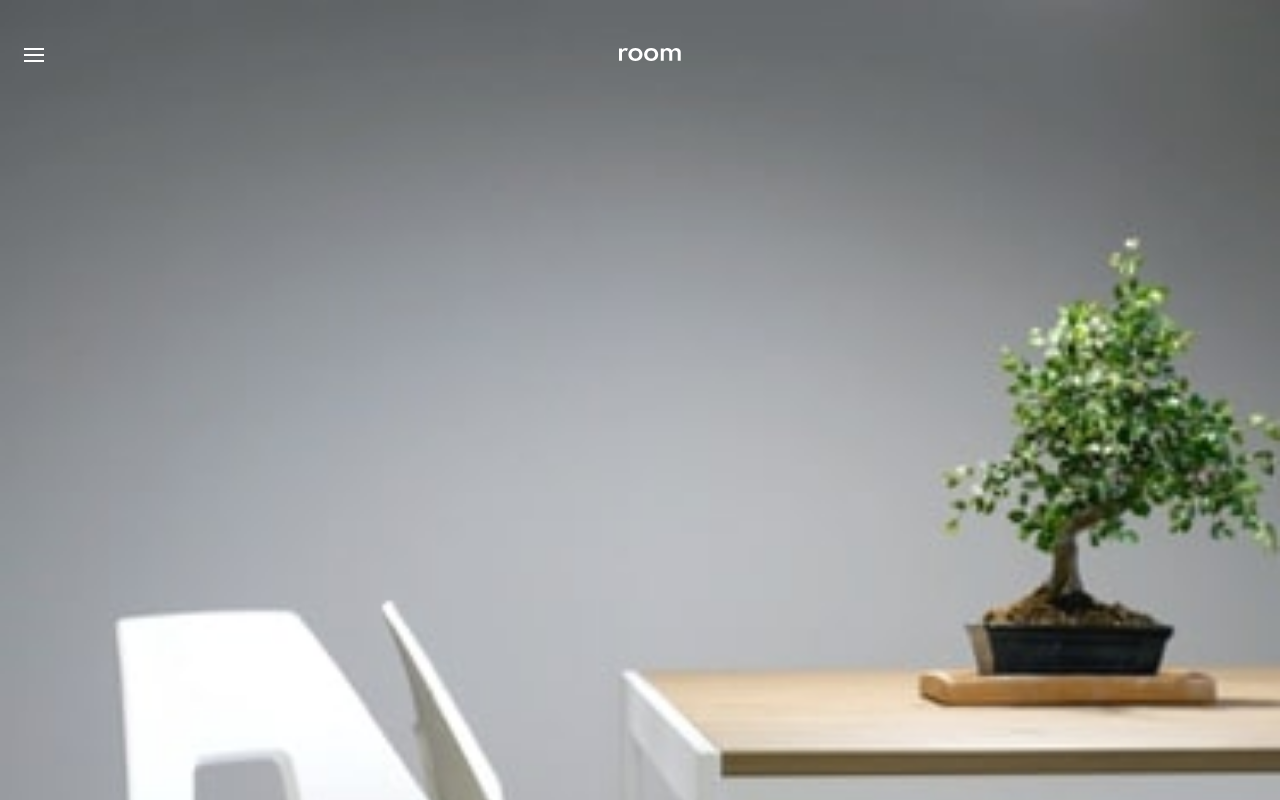
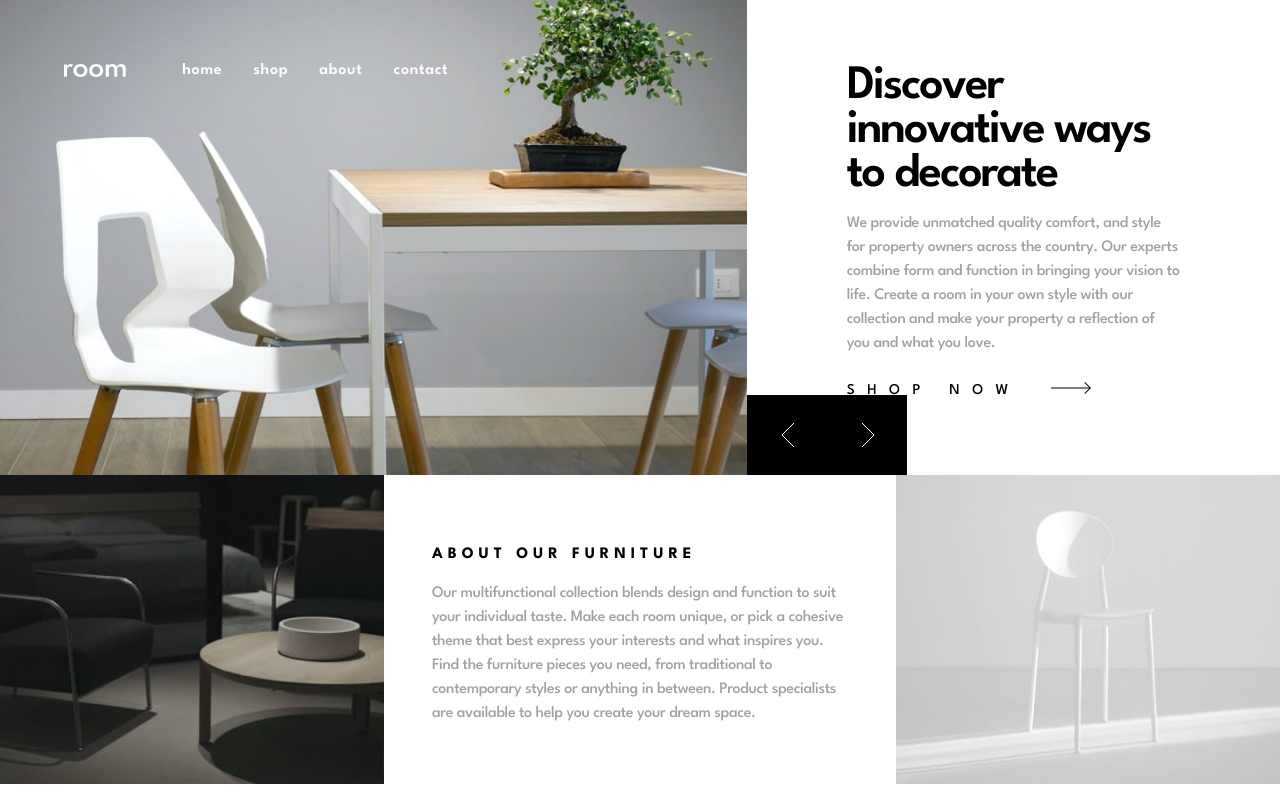
Before and after one commit to thenameiswiiwin/room-homepage, a React (Vite) app: page / in a window 1280 px wide. Shown: the top 800 px of the page. Built offline with nearby package versions, Linux system fonts and the light colour scheme.

Commit message:
desktop responsive

```diff
--- a/src/components/home/About.tsx
+++ b/src/components/home/About.tsx
@@ -2,19 +2,23 @@ import { AboutInfo } from '../../data/data';
 
 const About = () => {
   return (
-    <div>
-      <section>
-        <img src={AboutInfo.imgDark} alt="dark furniture" className="w-full" />
+    <div className="lg:grid lg:grid-cols-10">
+      <section className="lg:col-span-3">
+        <img
+          src={AboutInfo.imgDark}
+          alt="dark furniture"
+          className="h-full w-full object-cover"
+        />
       </section>
-      <section className="space-y-about px-8 pt-about-top pb-about-bottom">
+      <section className="space-y-about px-8 pt-about-top pb-about-bottom lg:col-span-4 lg:mx-auto lg:px-[48px] lg:pt-[68px] lg:pb-[58px]">
         <h2 className="uppercase">{AboutInfo.title}</h2>
         <p>{AboutInfo.description}</p>
       </section>
-      <section>
+      <section className="lg:col-span-3">
         <img
           src={AboutInfo.imgLight}
           alt="light furniture"
-          className="w-full"
+          className="h-full w-full"
         />
       </section>
     </div>
--- a/src/components/home/Hero.tsx
+++ b/src/components/home/Hero.tsx
@@ -15,14 +15,18 @@ const Hero = () => {
   };
 
   return (
-    <div>
+    <div className="lg:grid lg:grid-cols-12 lg:grid-rows-1">
+      <div className="lg:col-span-7">
         <SlideImage
           currentSlide={currentSlide}
           slides={Slides}
           prevSlide={prevSlide}
           nextSlide={nextSlide}
         />
+      </div>
+      <div className="flex items-center justify-center lg:col-span-5">
         <SlideArticles currentSlide={currentSlide} slides={Slides} />
+      </div>
     </div>
   );
 };
--- a/src/components/home/SlideArticles.tsx
+++ b/src/components/home/SlideArticles.tsx
@@ -3,12 +3,14 @@ import { Arrow } from '../icons/icons';
 
 const SlideArticles = ({ currentSlide, slides }: SlideProps) => {
   return (
-    <section className="px-8 pt-hero-top pb-hero-bottom">
+    <section className="px-8 pt-hero-top pb-hero-bottom lg:px-[100px]">
       <h1 className="pb-[15px]">{slides[currentSlide].title}</h1>
-      <p className="pb-[41px]">{slides[currentSlide].description}</p>
+      <p className="pb-[41px] lg:pb-[26px]">
+        {slides[currentSlide].description}
+      </p>
       <a
         href="/"
-        className="flex gap-nav-link text-link text-primary-200 hover:text-primary-100"
+        className="flex gap-shop-link text-link text-primary-200 hover:text-primary-100"
       >
         SHOP NOW
         <Arrow />
--- a/src/components/home/SlideImage.tsx
+++ b/src/components/home/SlideImage.tsx
@@ -9,12 +9,18 @@ const SlideImage = ({
 }: SlideProps) => {
   return (
     <section className="relative">
-      <img
-        src={slides[currentSlide].imgMobile}
-        alt={slides[currentSlide].title}
-        className="w-full"
-      />
-      <div className="absolute bottom-0 right-0">
+      <picture>
+        <source
+          media="(min-width:768px)"
+          srcSet={slides[currentSlide].imgDesktop}
+        />
+        <img
+          src={slides[currentSlide].imgMobile}
+          alt={slides[currentSlide].title}
+          className="h-full w-full object-cover"
+        />
+      </picture>
+      <div className="absolute bottom-0 right-0 lg:-right-28 xl:-right-40">
         <button type="button" onClick={prevSlide} className="sliderBtn">
           <AngleLeft />
         </button>
--- a/src/components/nav/NavClosed.tsx
+++ b/src/components/nav/NavClosed.tsx
@@ -1,13 +1,17 @@
 import { NavProps } from '../../types/index';
 import { Hamburger, Logo } from '../icons/icons';
+import NavLinks from './NavLinks';
 
 const NavClosed = ({ handleToggle }: NavProps) => {
   return (
     <div className="nav">
-      <button type="button" onClick={handleToggle}>
+      <button type="button" onClick={handleToggle} className="lg:hidden">
         <Hamburger />
       </button>
-      <Logo styles="mx-auto" />
+      <Logo styles="mx-auto lg:mx-0" />
+      <div className="hidden lg:block lg:pl-[56.28px] lg:text-white">
+        <NavLinks />
+      </div>
     </div>
   );
 };
--- a/src/index.css
+++ b/src/index.css
@@ -11,13 +11,13 @@
   }
 
   body {
-    @apply bg-primary-300 font-sans text-base font-medium tracking-body text-primary-100;
+    @apply min-h-screen bg-primary-300 font-sans text-base font-medium tracking-body text-primary-100;
   }
   h1 {
-    @apply text-heading-mobile text-primary-200 lg:text-heading-desktop;
+    @apply text-heading-mobile font-bold text-primary-200 xl:text-heading-desktop;
   }
   h2 {
-    @apply font-bold tracking-subheading-mobile text-primary-200 lg:tracking-subheading-desktop;
+    @apply font-bold tracking-subheading-mobile text-primary-200 xl:tracking-subheading-desktop;
   }
   nav {
     @apply font-semibold leading-nav tracking-nav text-primary-200;
@@ -26,21 +26,18 @@
 
 @layer utilities {
   .nav {
-    @apply flex items-center px-6 py-12;
+    @apply flex items-center px-6 py-12 lg:p-16;
   }
   .navLink {
     @apply relative;
   }
   .navLink::after {
-    @apply absolute left-0 -bottom-2 h-0.5 w-0 bg-primary-200 duration-300 content-[''];
+    @apply absolute left-0 -bottom-2 h-0.5 w-0 bg-primary-200 duration-300 content-[''] lg:bg-primary-300;
   }
   .navLink:hover::after {
     @apply w-full;
   }
-  .slider {
-    @apply w-14 bg-primary-200 px-button-mobile-x py-button-mobile-y lg:w-20 lg:px-button-desktop-x lg:py-7;
-  }
   .sliderBtn {
-    @apply w-14 bg-primary-200 px-button-mobile-x py-button-mobile-y hover:bg-primary-400 lg:w-20 lg:px-button-desktop-x lg:py-7;
+    @apply w-14 bg-primary-200 px-button-mobile-x py-button-mobile-y hover:bg-primary-400 xl:w-20 xl:px-button-desktop-x xl:py-7;
   }
 }
```
Lines whose indentation alone changed are shown as unchanged.
